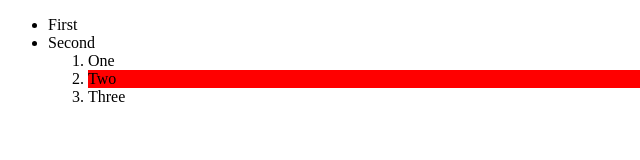
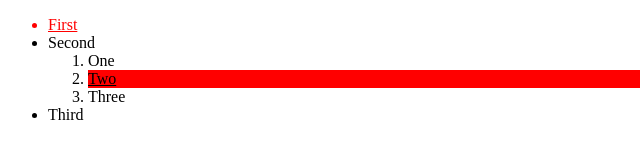
Before and after one commit to cliron1/sela-1060-a, a plain HTML site: page basic/index2.html in a window 1280 px wide. Shown: the full height of the page, 0-640 px from the left. Drawn offline with Linux system fonts and the light colour scheme.

Commit message:
the rest of the lesson

```diff
--- a/css/style2.css
+++ b/basic/css/style2.css
@@ -1,5 +1,6 @@
 #bob {
     background-color: red;
+    text-decoration: underline;
 }
 
 .brown {
--- a/index2.html
+++ b/basic/index2.html
@@ -8,10 +8,9 @@
     <title>Document</title>
     <link rel="stylesheet" href="css/style2.css" />
 </head>
-
 <body>
     <ul>
-        <li>First</li>
+        <li class="aaa">First</li>
         <li>
             Second
             <ol>
@@ -21,6 +20,7 @@
             </ol>
         </li>
     </ul>
+
+    <script src="js/script.js"></script>
 </body>
-
 </html>
--- /dev/null
+++ b/basic/js/script.js
@@ -0,0 +1,21 @@
+let li1 = document.querySelector('li');
+li1.style.color = 'red';
+li1.style.textDecoration = 'underline';
+
+/*
+Casing
+ - camelCaseOfText
+ - PascalCaseOfText
+ - snake_case_of_text
+ - kabab-case-of-text
+*/
+
+//li1.innerText += " li ever";
+//li1.remove();
+
+let ul = li1.parentElement;
+//console.log(ul);
+
+let li3 = document.createElement('li');
+li3.innerText = "Third";
+ul.appendChild(li3);
```
Also changed, not shown: basic/index.html (renamed from index.html, +1 -1 lines), files/text.html (added, +33 -0 lines), basic/css/style1.css (renamed from css/style1.css).
